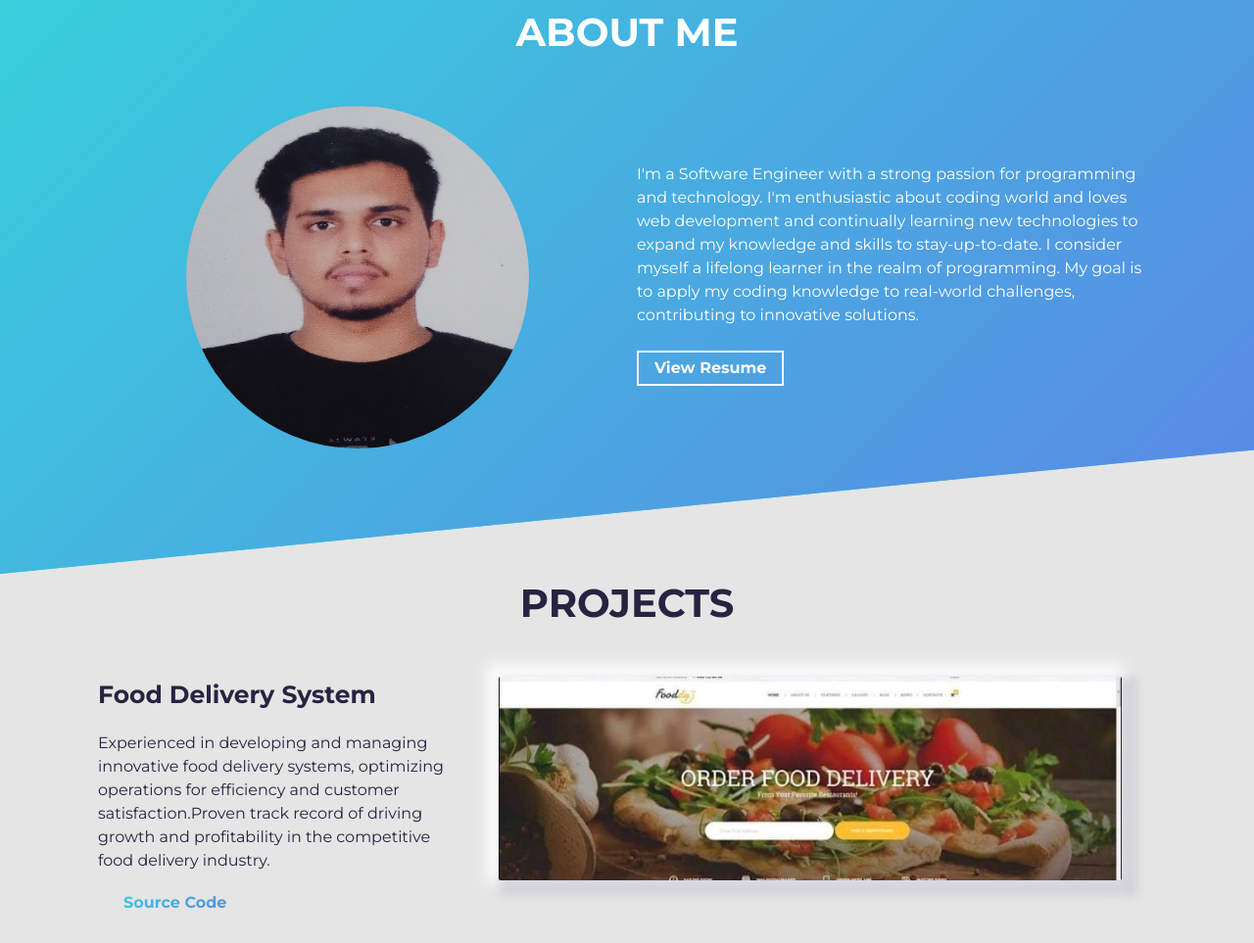
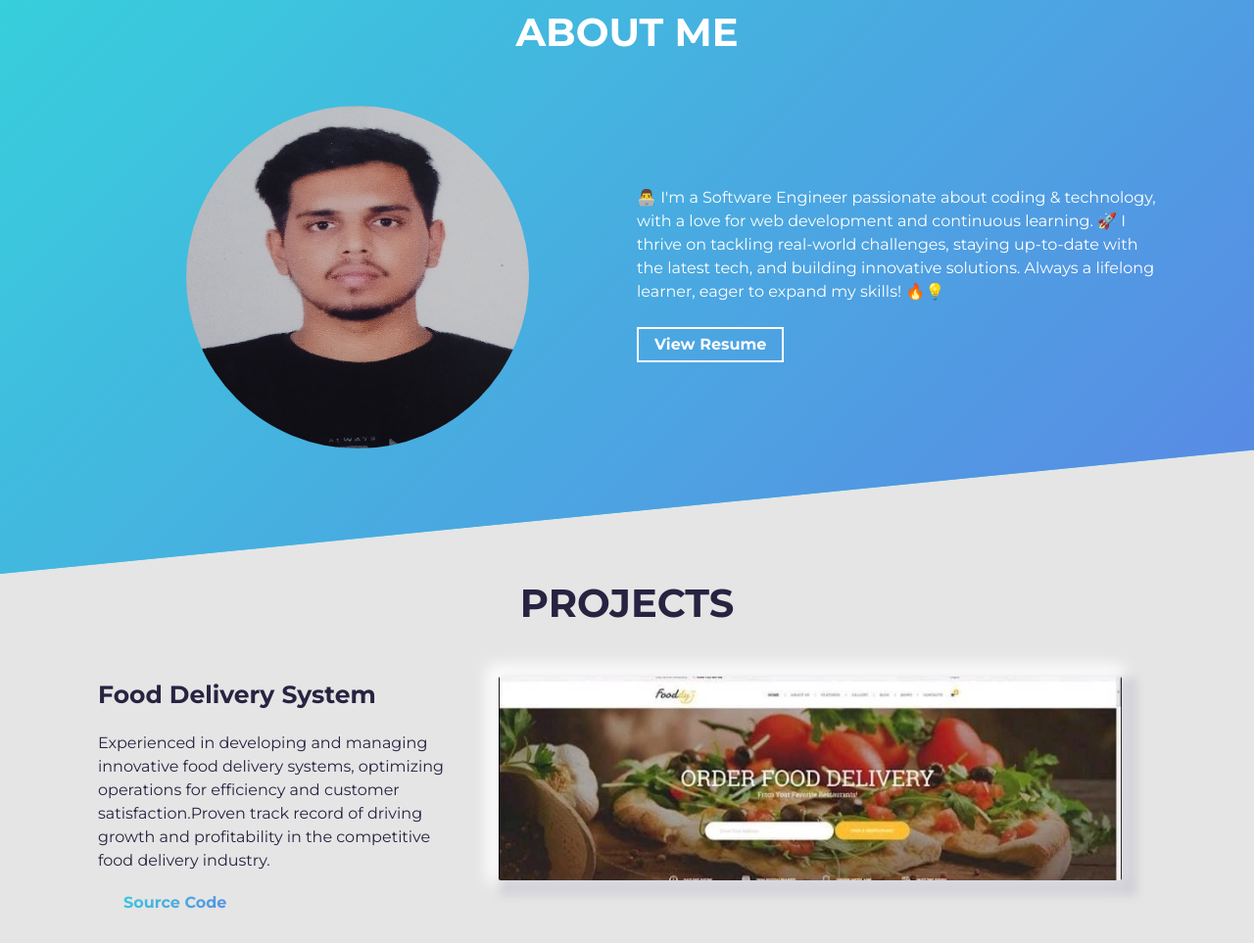
Before and after one commit to PradeepKumarmishra313/Portfolio1, a plain HTML site: page index.html in a window 1280 px wide. Shown: the part 847-1810 px from the top of the page at 98% size. Drawn offline with nearby package versions, Linux system fonts and the light colour scheme; a script that the page names is missing.

Commit message:
Update index.html

```diff
--- a/index.html
+++ b/index.html
@@ -127,11 +127,9 @@
           </div>
           <div class="about-wrapper__info">
             <p class="about-wrapper__info-text">
-              I'm a Software Engineer with a strong passion for programming and technology. I'm enthusiastic about
-              coding world and loves web development and continually learning new technologies to expand my
-              knowledge and skills to stay-up-to-date. I consider myself a lifelong learner in the realm of programming.
-              My goal is to apply my coding knowledge to real-world challenges, contributing to innovative solutions.
-
+             👨‍💻 I'm a Software Engineer passionate about coding & technology, with a love for web development
+              and continuous learning. 🚀 I thrive on tackling real-world challenges, staying up-to-date with the latest
+             tech, and building innovative solutions. Always a lifelong learner, eager to expand my skills! 🔥💡
               <br><br>
             <span class="about-wrapper__cta">
               <a href="Resume34.pdf" class="cta-btn cta-btn--resume">View Resume</a>
```
